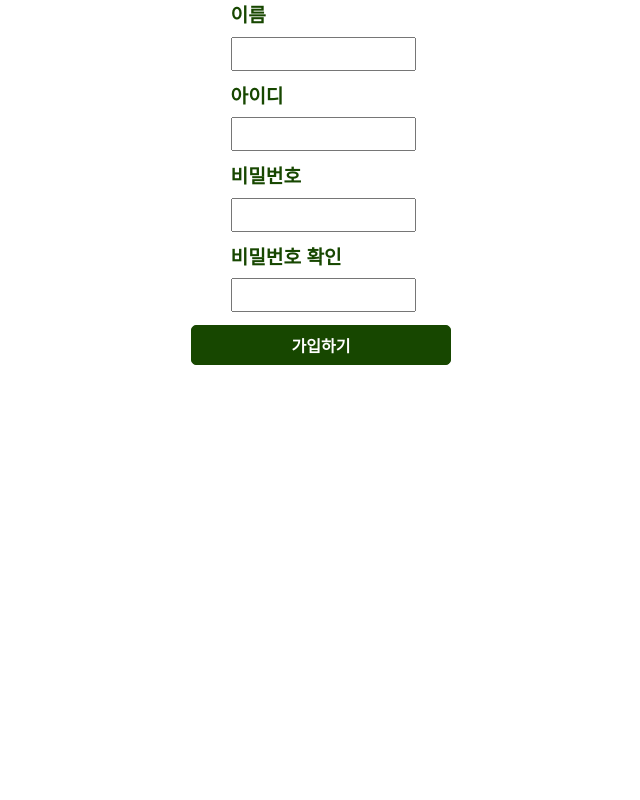
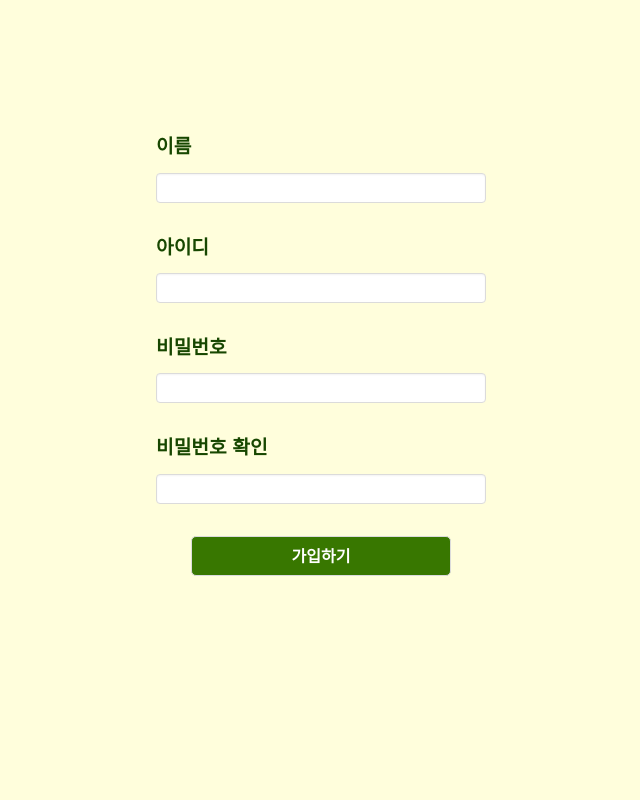
Before and after one commit to KiseongLee/jungle-trip, a Flask app: page /sign in a window 1280 px wide. Shown: the whole page, without its empty margins (319-959 px from the left). Run offline with Flask 2, Linux system fonts and the light colour scheme; some web fonts are replaced.

Commit message:
회원가입 페이지 : jinja2 적용

```diff
--- a/static/style.css
+++ b/static/style.css
@@ -50,10 +50,9 @@
   width: 260px;
   height: 40px;
   color: white;
-  background-color: rgb(23, 71, 0);
+  background-color: #387700;
   font-size: 16px;
   font-weight: 600;
-  border: 1px solid rgb(23, 71, 0);
   border-radius: 5px;
 }
 .surveyContainer {
--- a/templates/sign.html
+++ b/templates/sign.html
@@ -1,19 +1,10 @@
-<!DOCTYPE html>
-<html lang="en">
-<head>
-    <meta charset="UTF-8">
-    <meta http-equiv="X-UA-Compatible" content="IE=edge">
-    <meta name="viewport" content="width=device-width, initial-scale=1.0">
-    <link rel="stylesheet" href="../static/style.css">
-    <title>sign</title>
-</head>
-<body>
-    <div class="container">
+{% extends "base.html" %}
+{% block content %}
     <div class="inputForm">
         <div class="field">
             <label class="label">이름</label>
             <div class="control has-icons-left has-icons-right">
-            <input class="input is-success loginInput" type="text"  >
+            <input class="input  loginInput" type="text"  >
             <span class="icon is-small is-left">
                 <i class="fas fa-user"></i>
             </span>
@@ -23,14 +14,14 @@
         <div class="field">
             <label class="label">아이디</label>
             <div class="control has-icons-left has-icons-right">
-            <input class="input is-danger loginInput " type="password">
+            <input class="input loginInput " type="password">
             </div>
         </div>
 
         <div class="field">
             <label class="label">비밀번호</label>
             <div class="control has-icons-left has-icons-right">
-            <input class="input is-success loginInput" type="text"  >
+            <input class="input loginInput" type="text"  >
             <span class="icon is-small is-left">
                 <i class="fas fa-user"></i>
             </span>
@@ -40,21 +31,19 @@
         <div class="field">
             <label class="label">비밀번호 확인</label>
             <div class="control has-icons-left has-icons-right">
-            <input class="input is-success loginInput" type="text"  >
+            <input class="input loginInput" type="text"  >
             <span class="icon is-small is-left">
                 <i class="fas fa-user"></i>
             </span>
             </div>
         </div>
 
-
-
         <div class="field is-grouped">
             <div class="control">
-                <button class="button is-link signButton">가입하기</button>
+                <button class="button  signButton">가입하기</button>
             </div>
         </div>
     </div>
 </div>
 </body>
-</html>
+{%endblock %}
```
